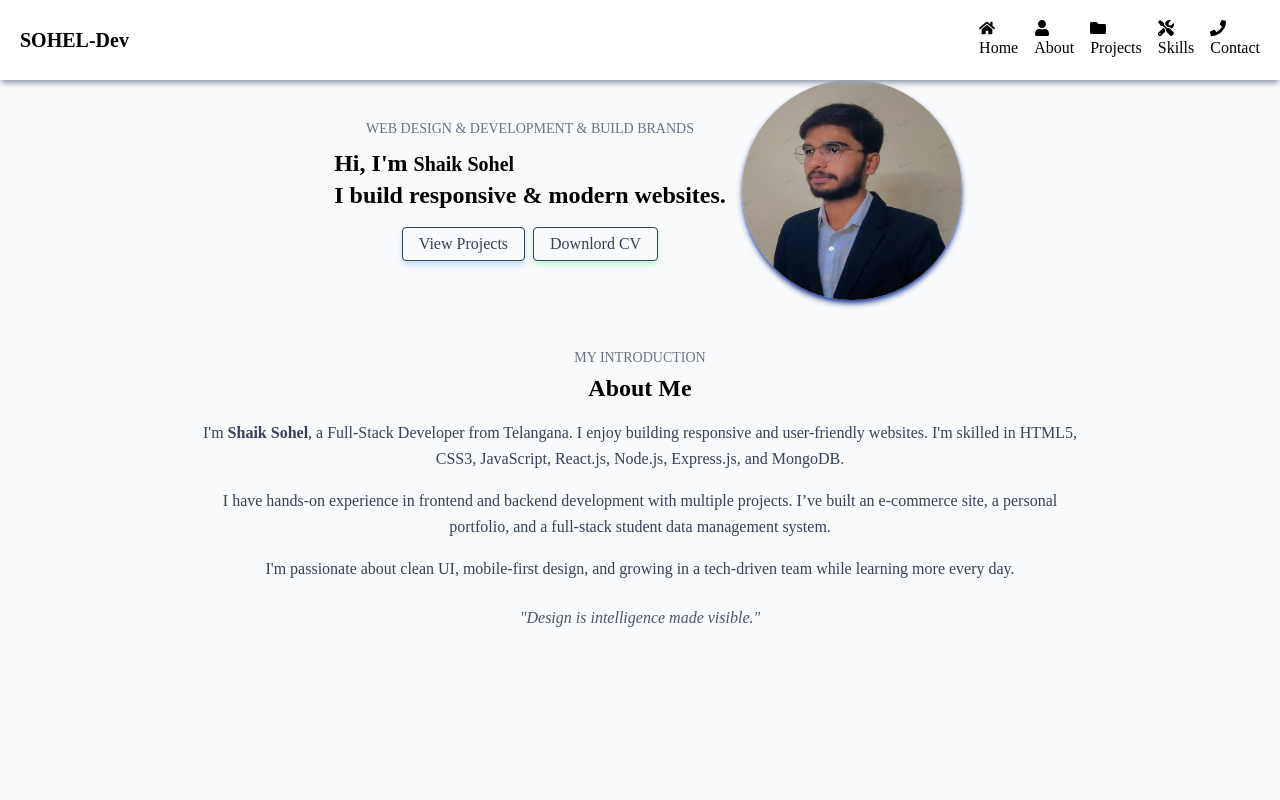
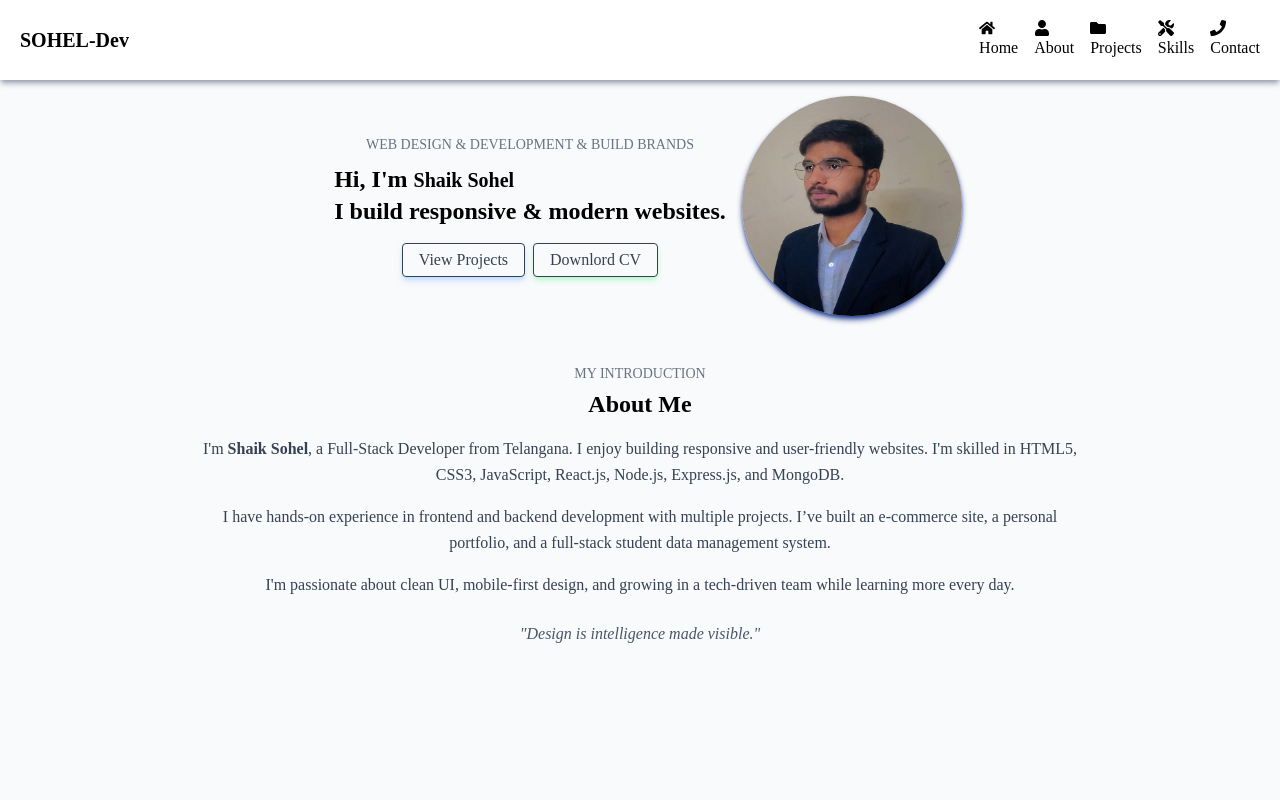
Before and after one commit to Shaiksohel305/-Portfolio, a React (Vite) app: page / in a window 1280 px wide. Shown: the top 800 px of the page. Built offline with nearby package versions, Linux system fonts and the light colour scheme.

Commit message:
add spacing

```diff
--- a/src/components/Home.jsx
+++ b/src/components/Home.jsx
@@ -8,7 +8,7 @@ import { Footer } from './Footer';
 
 const Home = () => {
     return (
-        <div className="w-full min-h-screen bg-gray-50">
+        <div className="w-full min-h-screen pt-4 bg-gray-50">
             <div className='flex justify-center items-center'>
                 <div className=" flex flex-col items-center justify-center p-4 ">
                     <p className="text-sm text-gray-500">WEB DESIGN & DEVELOPMENT & BUILD BRANDS</p>
```
